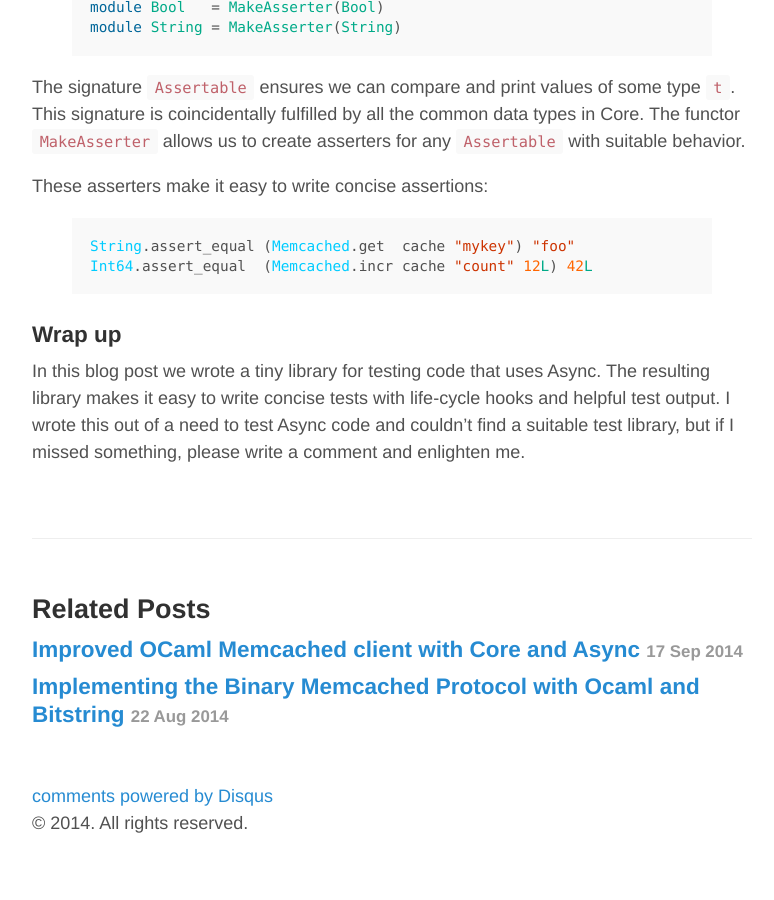
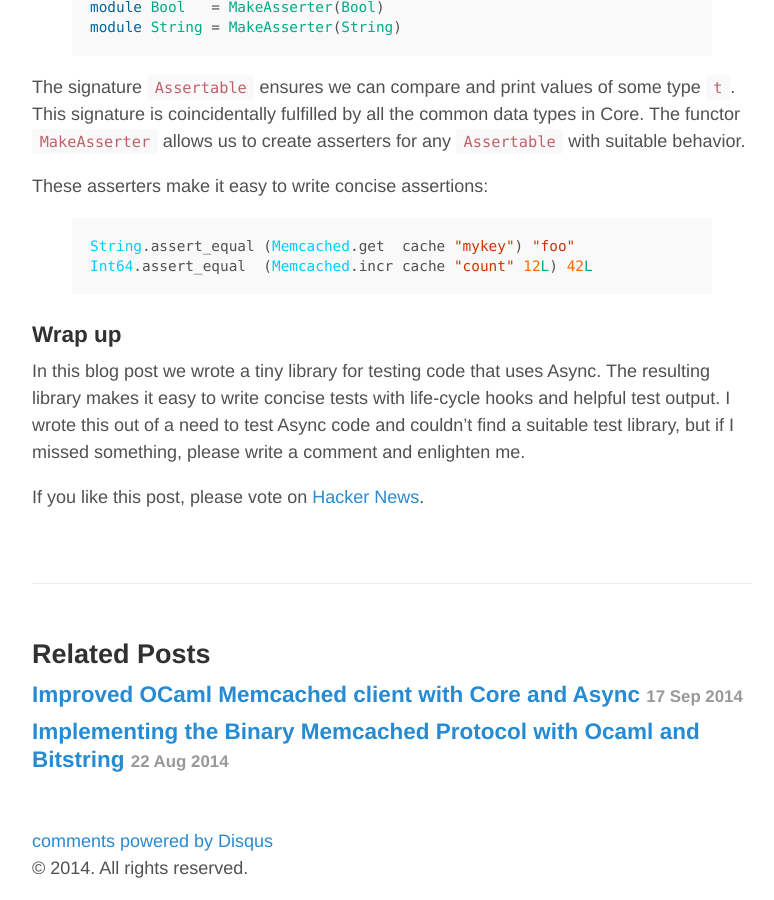
Before and after one commit to andreas/andreas.github.io, a Jekyll site: the page built from _posts/2014-09-18-how-to-test-async-ocaml-code.md, in a window 1280 px wide and 900 px high, scrolled down 3970 px. Shown: the whole window, without its empty margins (248-1022 px from the left). Built offline with Jekyll 4.4.1, drawn with Linux system fonts in a browser that asks for light colours; Markdown is read by kramdown in place of the engine named in the settings; comment, search, counter and statistics services are not loaded; before the commit the page ends 4825 px from its top, so only the background shows below that.

Commit message:
Add HN link.

```diff
--- a/_posts/2014-09-18-how-to-test-async-ocaml-code.md
+++ b/_posts/2014-09-18-how-to-test-async-ocaml-code.md
@@ -172,3 +172,5 @@
 ### Wrap up
 
 In this blog post we wrote a tiny library for testing code that uses Async. The resulting library makes it easy to write concise tests with life-cycle hooks and helpful test output. I wrote this out of a need to test Async code and couldn't find a suitable test library, but if I missed something, please write a comment and enlighten me.
+
+If you like this post, please vote on [Hacker News](https://news.ycombinator.com/item?id=8336500).
```
